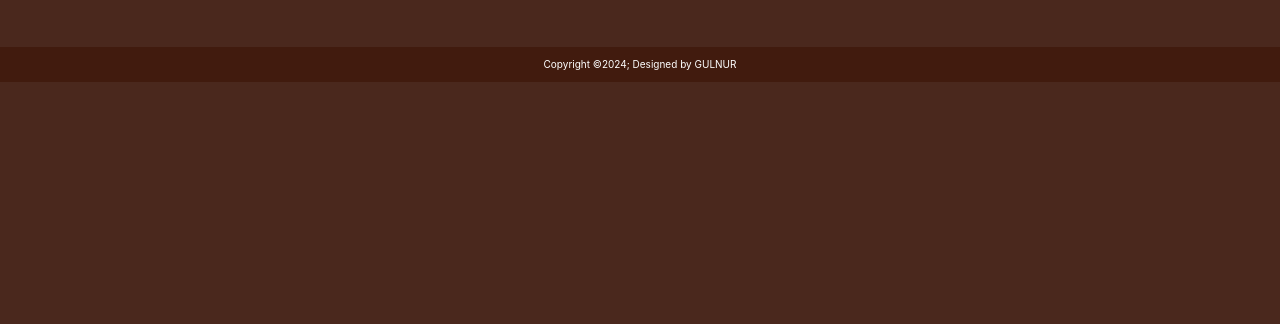
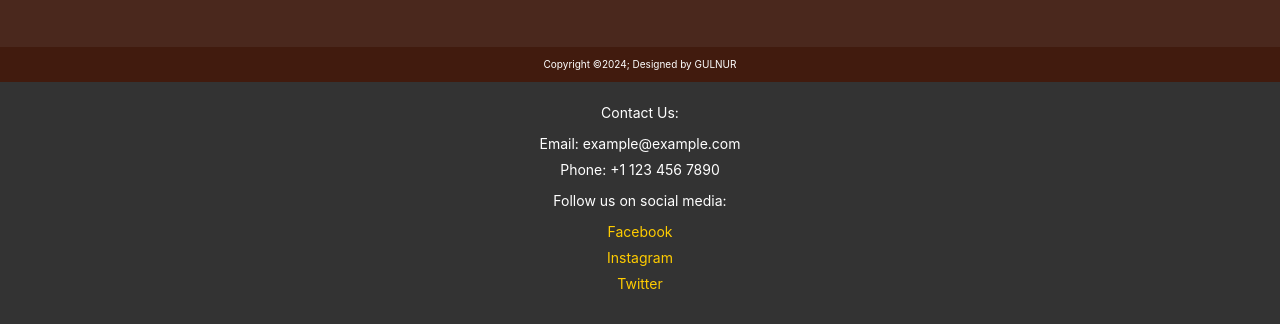
Before and after one commit to AbutalipGulnur/practice-project, a plain HTML site: page index.html in a window 1280 px wide. Shown: the part 2800-3124 px from the top of the page. Before the commit the page ends 2882 px from the top, so only its background shows below. Drawn offline with nearby package versions, Linux system fonts and the light colour scheme.

Commit message:
add new footer

```diff
--- a/index.html
+++ b/index.html
@@ -274,6 +274,20 @@
  </div>
                 <!-- Footer Block -->
 
+                <div class="extra-footer">
+                  <p>Contact Us:</p>
+                  <ul>
+                      <li>Email: example@example.com</li>
+                      <li>Phone: +1 123 456 7890</li>
+                  </ul>
+                  <p>Follow us on social media:</p>
+                  <ul>
+                      <li><a href="https://www.facebook.com" target="_blank">Facebook</a></li>
+                      <li><a href="https://www.instagram.com" target="_blank">Instagram</a></li>
+                      <li><a href="https://www.twitter.com" target="_blank">Twitter</a></li>
+                  </ul>
+              </div>
+
 
  <script src="https://code.jquery.com/jquery-3.5.1.slim.min.js"></script>
  <script src="https://cdn.jsdelivr.net/npm/@popperjs/core@2.9.3/dist/umd/popper.min.js"></script>
--- a/static/styles/style.css
+++ b/static/styles/style.css
@@ -871,3 +871,29 @@ img {
     line-height: 15px;
   }
 }
+
+.extra-footer {
+  background-color: #333;
+  color: white;
+  padding: 20px;
+  text-align: center;
+  font-size: 14px;
+}
+
+.extra-footer ul {
+  list-style-type: none;
+  padding: 0;
+}
+
+.extra-footer ul li {
+  margin: 5px 0;
+}
+
+.extra-footer a {
+  color: #ffcc00;
+  text-decoration: none;
+}
+
+.extra-footer a:hover {
+  text-decoration: underline;
+}
```
